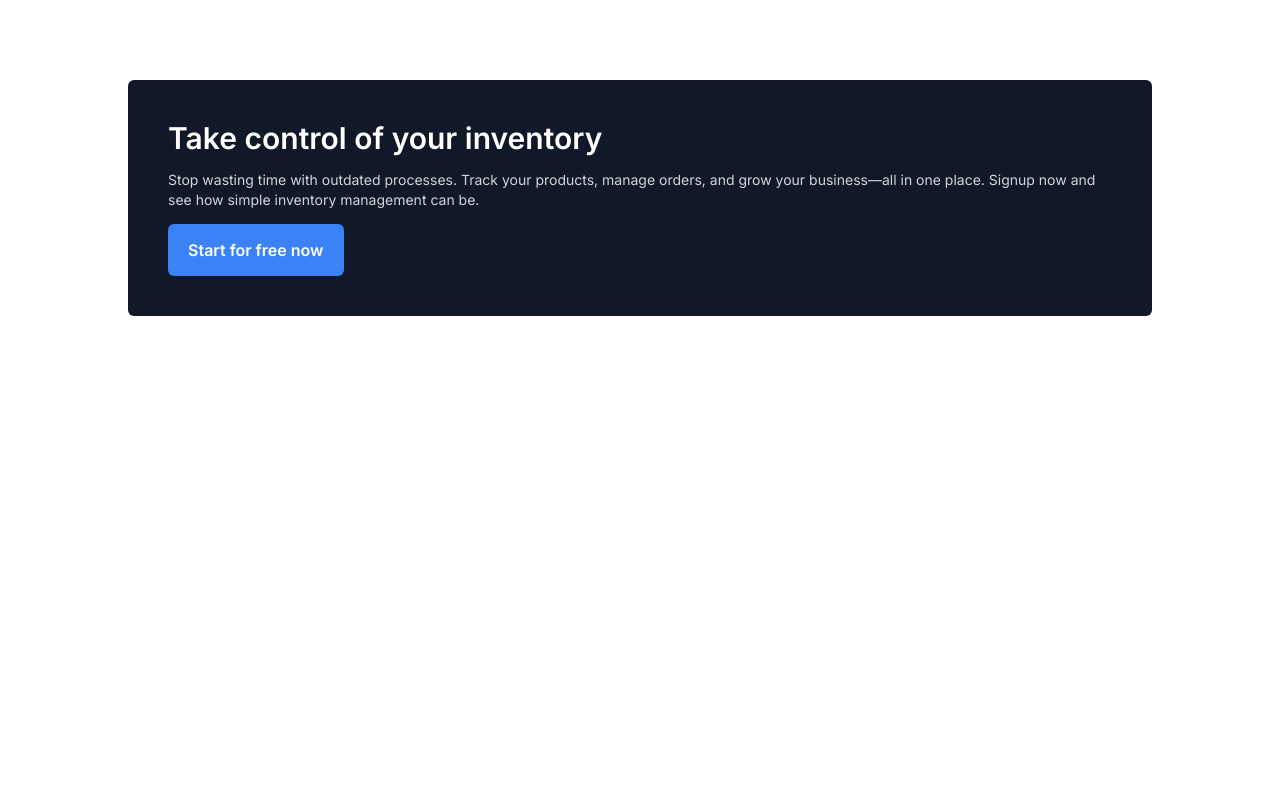
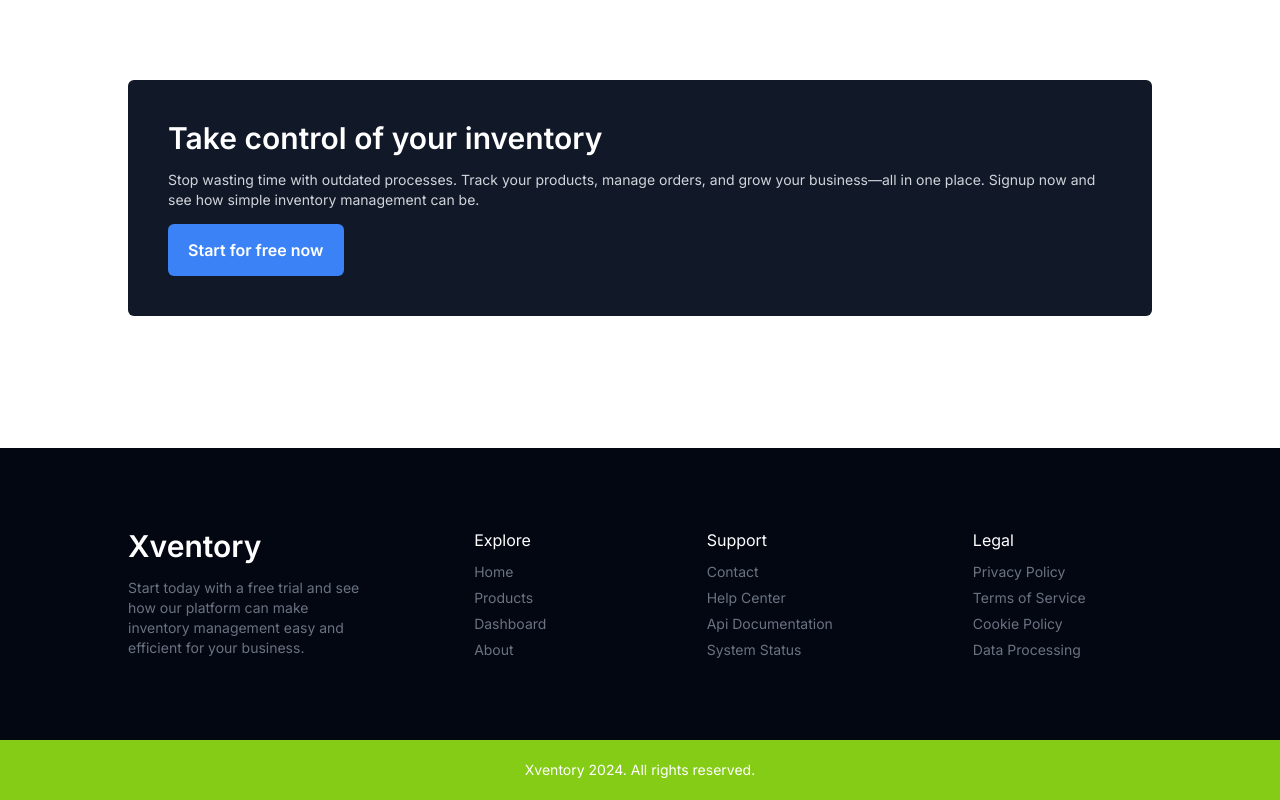
Before and after one commit to faisalchy64/inventory-frontend, a React (Vite) app: page / in a window 1280 px wide. Shown: the part 3573-4373 px from the top of the page. Before the commit the page ends 4021 px from the top, so only its background shows below. Built offline with nearby package versions, Linux system fonts and the light colour scheme.

Commit message:
feat: Create Footer.jsx component

```diff
--- /dev/null
+++ b/src/components/Footer.jsx
@@ -0,0 +1,79 @@
+import { Link } from "react-router-dom";
+
+export default function Footer() {
+  return (
+    <footer className="flex flex-col bg-gray-950">
+      <div className="w-4/5 grid md:grid-cols-2 lg:grid-cols-4 lg:justify-items-center gap-3.5 py-20 mx-auto">
+        <div className="flex flex-col gap-3.5">
+          <Link to="/" className="text-3xl font-semibold text-white">
+            Xventory
+          </Link>
+          <p className="text-sm text-gray-500">
+            Start today with a free trial and see how our platform can make
+            inventory management easy and efficient for your business.
+          </p>
+        </div>
+
+        <div className="flex flex-col gap-2.5 text-white">
+          <h3>Explore</h3>
+          <ul className="flex flex-col gap-1.5">
+            <li className="text-sm text-gray-500 hover:text-gray-300">
+              <Link to="/">Home</Link>
+            </li>
+            <li className="text-sm text-gray-500 hover:text-gray-300">
+              <Link to="/products">Products</Link>
+            </li>
+            <li className="text-sm text-gray-500 hover:text-gray-300">
+              <Link to="/dashboard">Dashboard</Link>
+            </li>
+            <li className="text-sm text-gray-500 hover:text-gray-300">
+              <Link to="/about">About</Link>
+            </li>
+          </ul>
+        </div>
+
+        <div className="flex flex-col gap-2.5 text-white">
+          <h3>Support</h3>
+          <ul className="flex flex-col gap-1.5">
+            <li className="text-sm text-gray-500 hover:text-gray-300">
+              <Link to="/contact">Contact</Link>
+            </li>
+            <li className="text-sm text-gray-500 hover:text-gray-300">
+              <Link to="/help">Help Center</Link>
+            </li>
+            <li className="text-sm text-gray-500 hover:text-gray-300">
+              <Link to="/api">Api Documentation</Link>
+            </li>
+            <li className="text-sm text-gray-500 hover:text-gray-300">
+              <Link to="/system">System Status</Link>
+            </li>
+          </ul>
+        </div>
+
+        <div className="flex flex-col gap-2.5 text-white">
+          <h3>Legal</h3>
+          <ul className="flex flex-col gap-1.5">
+            <li className="text-sm text-gray-500 hover:text-gray-300">
+              <Link to="/privacy">Privacy Policy</Link>
+            </li>
+            <li className="text-sm text-gray-500 hover:text-gray-300">
+              <Link to="/terms">Terms of Service</Link>
+            </li>
+            <li className="text-sm text-gray-500 hover:text-gray-300">
+              <Link to="/cookie">Cookie Policy</Link>
+            </li>
+            <li className="text-sm text-gray-500 hover:text-gray-300">
+              <Link to="/data">Data Processing</Link>
+            </li>
+          </ul>
+        </div>
+      </div>
+
+      <div className="bg-lime-500 p-5">
+        <p className="text-sm text-center text-white">
+          Xventory {new Date().getFullYear()}. All rights reserved.
+        </p>
+      </div>
+    </footer>
+  );
+}
--- a/src/layout/Main.jsx
+++ b/src/layout/Main.jsx
@@ -1,11 +1,13 @@
 import { Outlet } from "react-router-dom";
 import Navbar from "../components/Navbar";
+import Footer from "../components/Footer";
 
 export default function Main() {
   return (
     <>
       <Navbar />
       <Outlet />
+      <Footer />
     </>
   );
 }
```
